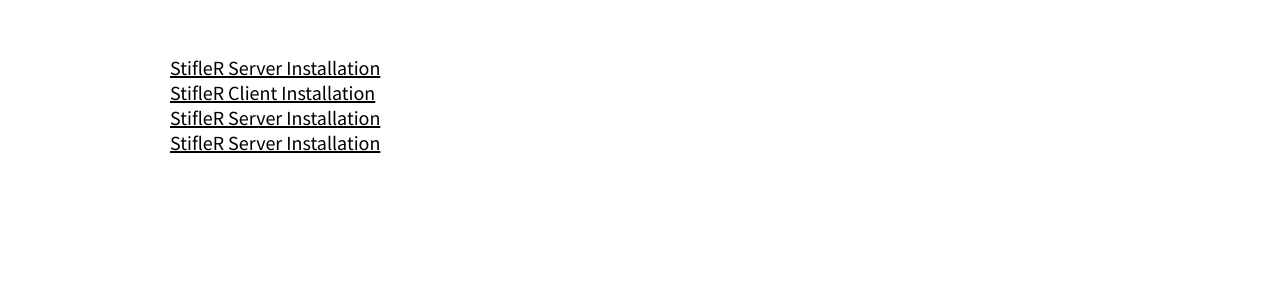
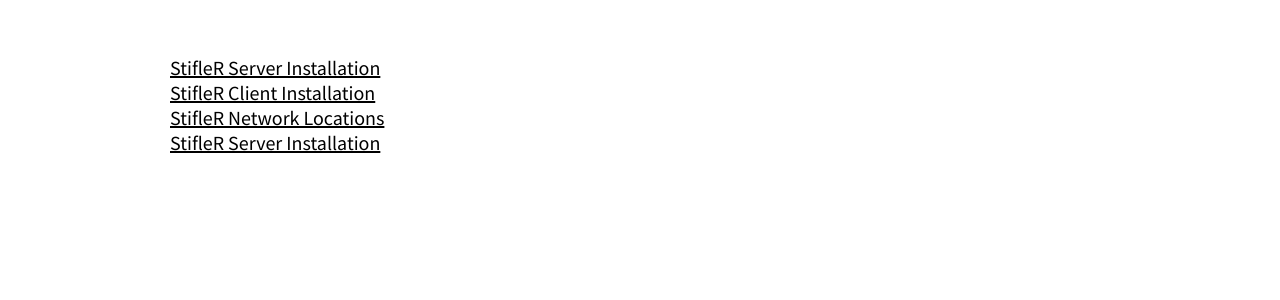
Before and after one commit to RoseSmithTest/2PintTest.github.io, a Jekyll site: the page built from docs/stiflerquickstartguide.html, in a window 1280 px wide. Shown: the part 791-1091 px from the top of the page. Built offline with Jekyll 4.4.1, drawn with Linux system fonts in a browser that asks for light colours.

Commit message:
Update stiflerquickstartguide.html

```diff
--- a/docs/stiflerquickstartguide.html
+++ b/docs/stiflerquickstartguide.html
@@ -12,7 +12,7 @@ navigation_weight: 1
 	<div class="columns spacing">
 		<a href="/docs/StifleRServerInstallation.html">StifleR Server Installation</a><br>
 		<a href="/docs/StifleRClientInstallation.html">StifleR Client Installation</a><br>
-		<a href="/docs/StifleRServerInstallation.html">StifleR Server Installation</a><br>
+		<a href="/docs/StifleRNetworkLocations.html">StifleR Network Locations</a><br>
 		<a href="/docs/StifleRServerInstallation.html">StifleR Server Installation</a><br>
 
 <br><br><br><br><br><br><br><br><br><br><br><br><br><br>
```
